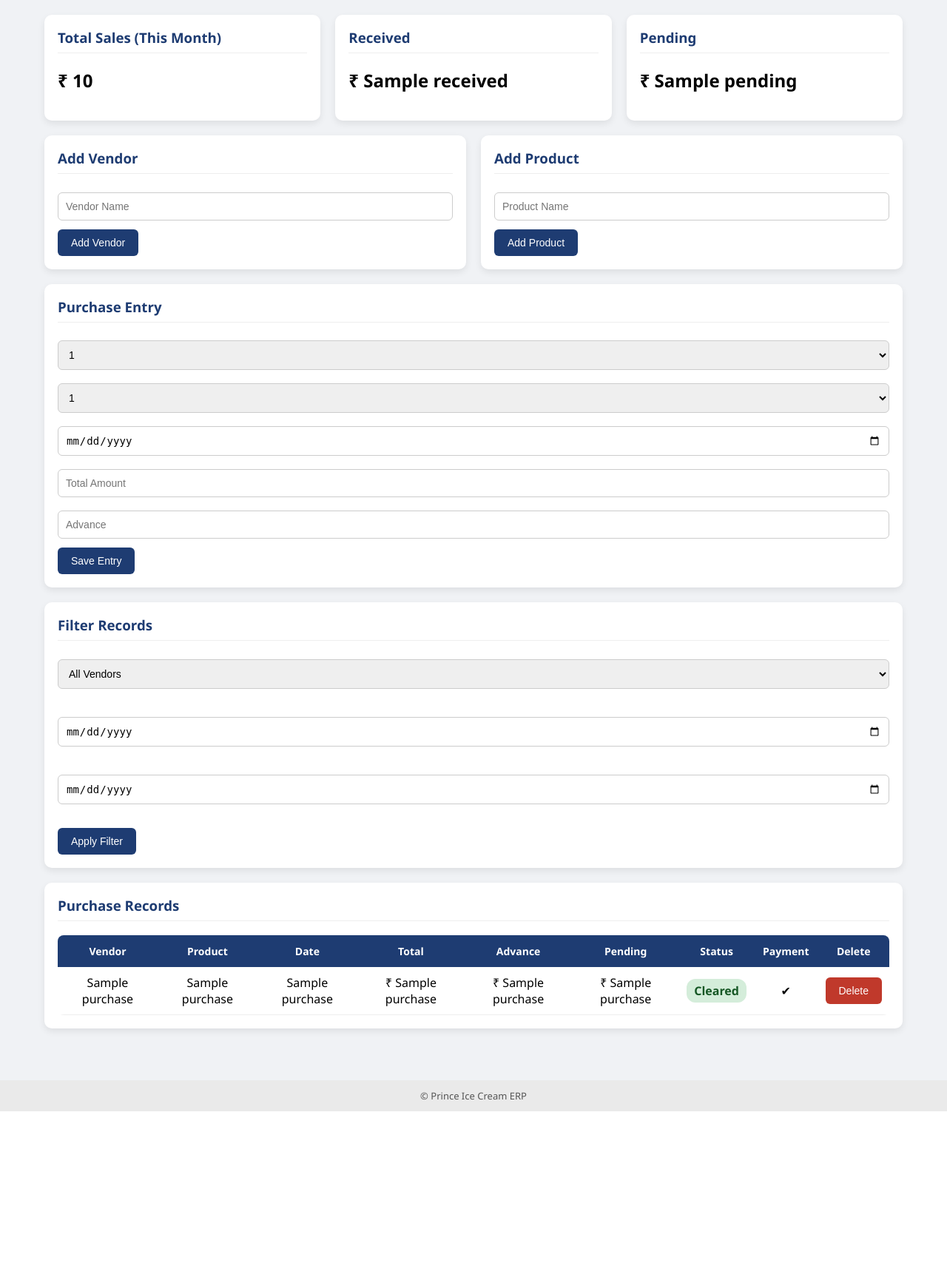
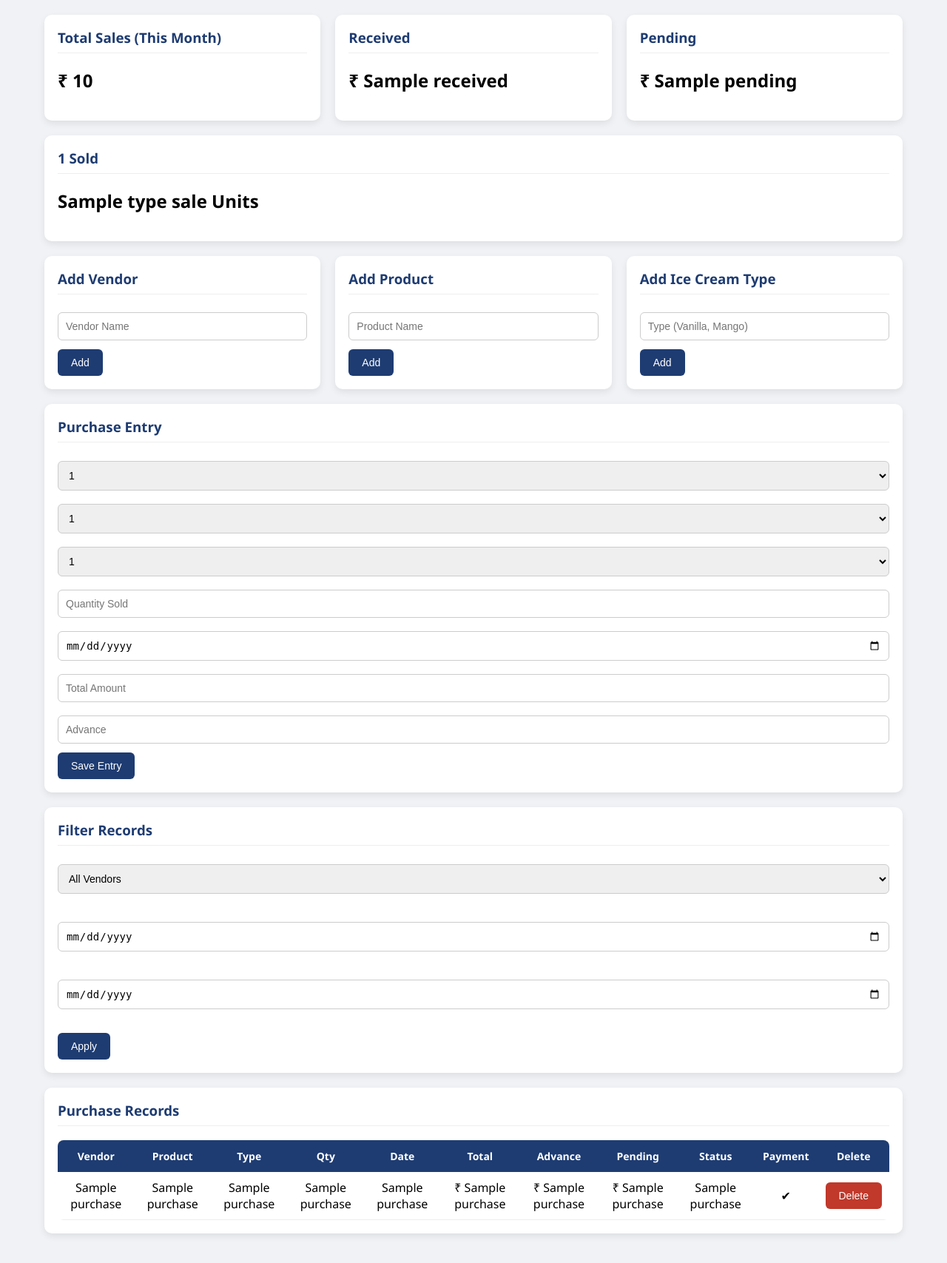
Before and after one commit to Trupti4004/prince-icecream-software, a Flask app: template templates/index.html in a window 1280 px wide. Shown: the part 66-1773 px from the top of the page at 74% size. Before the commit the page ends 1568 px from the top, so only its background shows below. Run offline with Flask 3, Linux system fonts and the light colour scheme; the template is opened without the code that fills it: most values are stand-ins (such as "Sample title", 1, 10 or a date in 2020); some libraries are stand-ins or nearby versions.

Commit message:
index.html

```diff
--- a/templates/index.html
+++ b/templates/index.html
@@ -31,13 +31,23 @@
     </div>
 </div>
 
-<!-- MASTER -->
+<!-- ICE CREAM TYPE ANALYSIS -->
+<div class="flex">
+    {% for t in type_sales %}
+    <div class="card">
+        <h3>{{ t[0] }} Sold</h3>
+        <h2>{{ t[1] }} Units</h2>
+    </div>
+    {% endfor %}
+</div>
+
+<!-- MASTERS -->
 <div class="flex">
     <div class="card">
         <h3>Add Vendor</h3>
         <form method="post">
             <input name="new_vendor" placeholder="Vendor Name" required>
-            <button>Add Vendor</button>
+            <button>Add</button>
         </form>
     </div>
 
@@ -45,7 +55,15 @@
         <h3>Add Product</h3>
         <form method="post">
             <input name="new_product" placeholder="Product Name" required>
-            <button>Add Product</button>
+            <button>Add</button>
+        </form>
+    </div>
+
+    <div class="card">
+        <h3>Add Ice Cream Type</h3>
+        <form method="post">
+            <input name="new_type" placeholder="Type (Vanilla, Mango)" required>
+            <button>Add</button>
         </form>
     </div>
 </div>
@@ -54,6 +72,7 @@
 <div class="card">
     <h3>Purchase Entry</h3>
     <form method="post">
+
         <select name="vendor" required>
             {% for v in vendors %}
             <option>{{ v[0] }}</option>
@@ -66,9 +85,17 @@
             {% endfor %}
         </select>
 
+        <select name="ice_cream_type" required>
+            {% for t in types %}
+            <option>{{ t[0] }}</option>
+            {% endfor %}
+        </select>
+
+        <input type="number" name="quantity" placeholder="Quantity Sold" required>
         <input type="date" name="date" required>
         <input name="total" placeholder="Total Amount" required>
         <input name="advance" placeholder="Advance" required>
+
         <button>Save Entry</button>
     </form>
 </div>
@@ -87,7 +114,7 @@
         <input type="date" name="from_date">
         <input type="date" name="to_date">
 
-        <button type="submit">Apply Filter</button>
+        <button type="submit">Apply</button>
     </form>
 </div>
 
@@ -98,6 +125,8 @@
         <tr>
             <th>Vendor</th>
             <th>Product</th>
+            <th>Type</th>
+            <th>Qty</th>
             <th>Date</th>
             <th>Total</th>
             <th>Advance</th>
@@ -112,18 +141,15 @@
             <td>{{ r[1] }}</td>
             <td>{{ r[2] }}</td>
             <td>{{ r[3] }}</td>
-            <td>₹ {{ r[4] }}</td>
-            <td>₹ {{ r[5] }}</td>
+            <td>{{ r[4] }}</td>
+            <td>{{ r[5] }}</td>
             <td>₹ {{ r[6] }}</td>
+            <td>₹ {{ r[7] }}</td>
+            <td>₹ {{ r[8] }}</td>
+            <td>{{ r[9] }}</td>
+
             <td>
-                {% if r[7] == "Pending" %}
-                <span class="status-pending">Pending</span>
-                {% else %}
-                <span class="status-cleared">Cleared</span>
-                {% endif %}
-            </td>
-            <td>
-                {% if r[7] == "Pending" %}
+                {% if r[9] == "Pending" %}
                 <form method="post">
                     <input type="hidden" name="pay_id" value="{{ r[0] }}">
                     <input name="received" placeholder="Amount" required>
@@ -131,8 +157,9 @@
                 </form>
                 {% else %}✔{% endif %}
             </td>
+
             <td>
-                <form method="post" onsubmit="return confirm('Delete entry?');">
+                <form method="post">
                     <input type="hidden" name="delete_id" value="{{ r[0] }}">
                     <button style="background:#c0392b;">Delete</button>
                 </form>
@@ -144,9 +171,5 @@
 
 </div>
 
-<div class="footer">
-    © Prince Ice Cream ERP
-</div>
-
 </body>
 </html>
```
